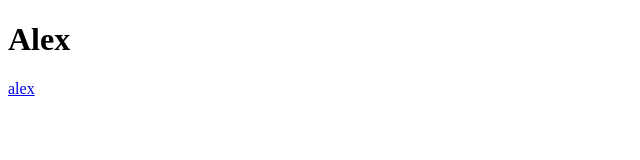
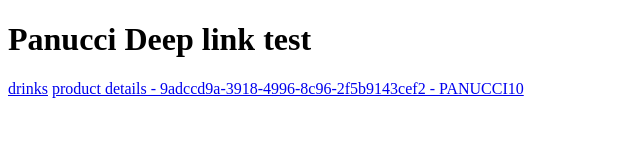
Before and after one commit to alexfelipe/alexfelipe.github.io, a plain HTML site: page index.html in a window 1280 px wide. Shown: the whole page, without its empty margins (0-640 px from the left). Drawn offline with Linux system fonts and the light colour scheme.

Commit message:
Update index.html

```diff
--- a/index.html
+++ b/index.html
@@ -7,7 +7,8 @@
     <title>Document</title>
 </head>
 <body>
-    <h1>Alex</h1>
-    <a href="alura://panucci.com.br/drinks">alex</a>
+    <h1>Panucci Deep link test</h1>
+    <a href="alura://panucci.com.br/drinks">drinks</a>
+    <a href="alura://panucci.com.br/productDetails/9adccd9a-3918-4996-8c96-2f5b9143cef2\?promoCode=PANUCCI10">product details - 9adccd9a-3918-4996-8c96-2f5b9143cef2 - PANUCCI10</a>
 </body>
 </html>
```
